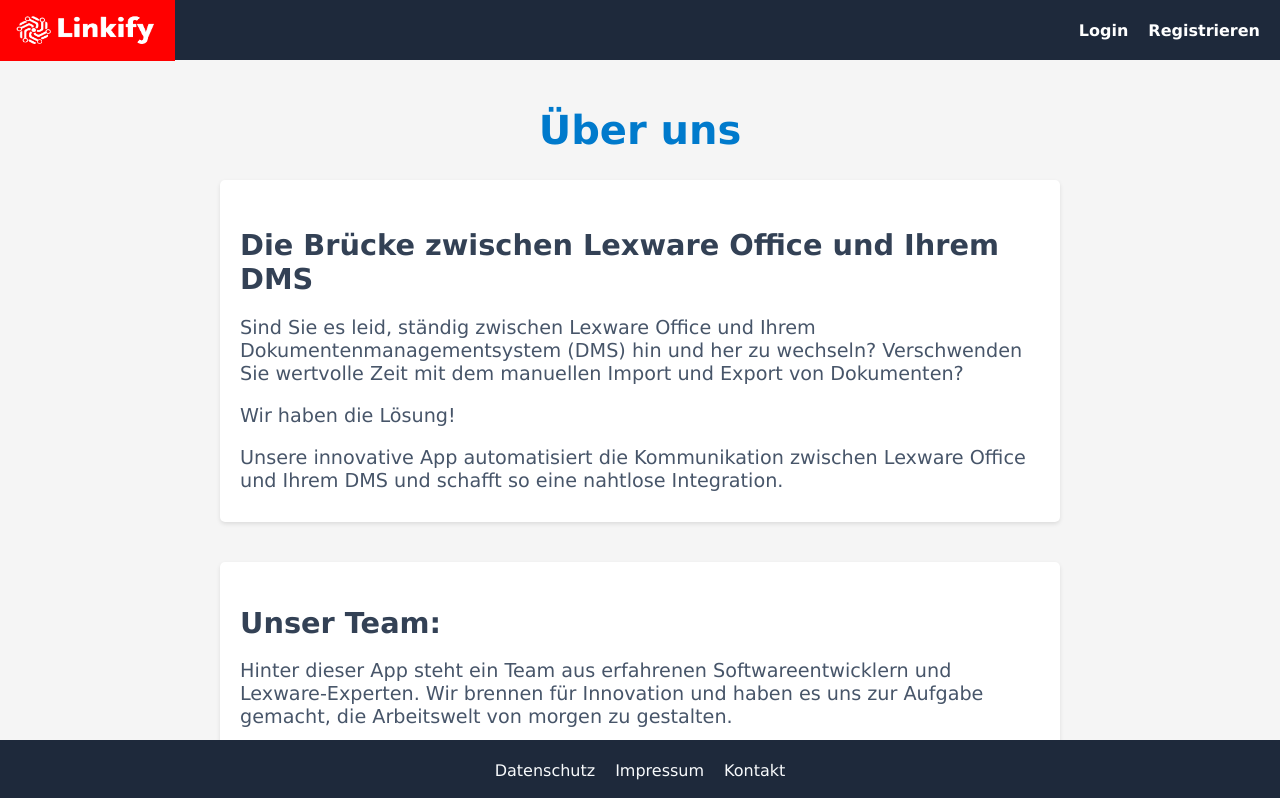
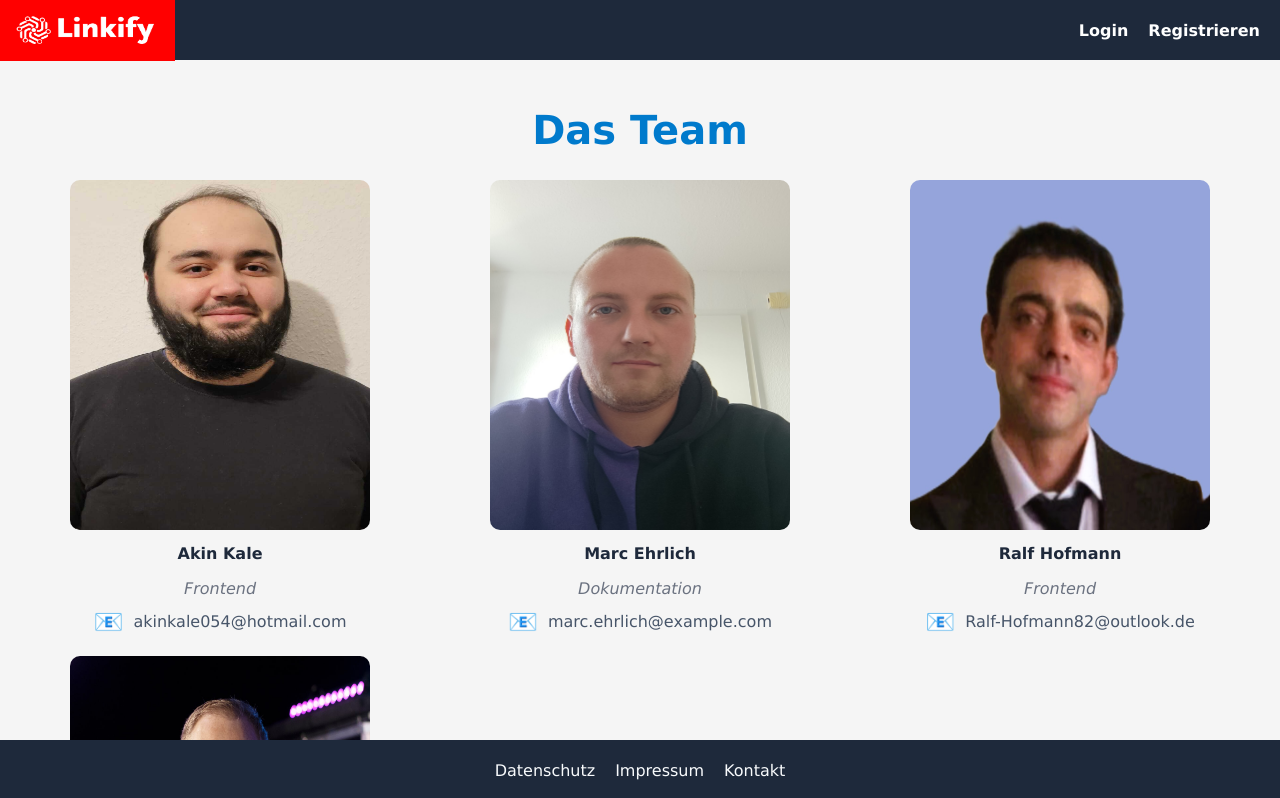
Before and after one commit to RalfHof/nextjs-boilerplate, a Next.js app: page /info in a window 1280 px wide. Shown: the top 798 px of the page. Built offline with nearby package versions, Linux system fonts and the light colour scheme.

Commit message:
New Features

```diff
--- a/src/components/uber-uns/page.tsx
+++ b/src/components/uber-uns/page.tsx
@@ -1,80 +1,65 @@
+"use client";
+
 import Image from "next/image";
-import React from "react";
+import React, { useState } from "react";
 
 const teamMembers = [
   {
     name: "Akin Kale",
-    image: "/img/bild1.jpg", // Pfad zum Bild von Akin Kale
+    image: "/img/bild1.jpg",
     email: "akinkale054@hotmail.com",
     role: "Frontend",
-    objectPosition: "center top",
   },
   {
     name: "Marc Ehrlich",
-    image: "/img/bild2.jpg", // Pfad zum Bild von Marc Ehrlich
+    image: "/img/bild2.jpg",
     email: "marc.ehrlich@example.com",
     role: "Dokumentation",
   },
   {
     name: "Ralf Hofmann",
-    image: "/img/bild3.jpg", // Pfad zum Bild von Ralf Hofmann
+    image: "/img/bild3.jpg",
     email: "Ralf-Hofmann82@outlook.de",
     role: "Frontend",
   },
   {
     name: "Victor Nicolayev",
-    image: "/img/bild4.jpg", // Pfad zum Bild von Victor Nicolayev
+    image: "/img/bild4.jpg",
     email: "victor.nicolayev@example.com",
     role: "Backend",
   },
 ];
 
 export default function AboutUs() {
+  const [hovered, setHovered] = useState<string | null>(null);
+
   return (
     <div style={styles.container}>
-      <h1 style={styles.title}>Über uns</h1>
-      <section style={styles.section}>
-        <p style={styles.subtitle}>
-          <strong>Die Brücke zwischen Lexware Office und Ihrem DMS</strong>
-        </p>
-        <p style={styles.text}>
-          Sind Sie es leid, ständig zwischen Lexware Office und Ihrem
-          Dokumentenmanagementsystem (DMS) hin und her zu wechseln? Verschwenden
-          Sie wertvolle Zeit mit dem manuellen Import und Export von Dokumenten?
-        </p>
-        <p style={styles.text}>Wir haben die Lösung!</p>
-        <p style={styles.text}>
-          Unsere innovative App automatisiert die Kommunikation zwischen Lexware
-          Office und Ihrem DMS und schafft so eine nahtlose Integration.
-        </p>
-      </section>
-
-      <section style={styles.section}>
-        <h2 style={styles.subtitle}>Unser Team:</h2>
-        <p style={styles.text}>
-          Hinter dieser App steht ein Team aus erfahrenen Softwareentwicklern
-          und Lexware-Experten. Wir brennen für Innovation und haben es uns zur
-          Aufgabe gemacht, die Arbeitswelt von morgen zu gestalten.
-        </p>
-      </section>
+      <h1 style={styles.title}>Das Team</h1>
 
       <div style={styles.teamGrid}>
         {teamMembers.map((member) => (
-          <div key={member.name} style={styles.teamMember}>
+          <div
+            key={member.name}
+            style={styles.teamMember}
+            onMouseEnter={() => setHovered(member.name)}
+            onMouseLeave={() => setHovered(null)}
+          >
             <Image
               src={member.image}
               alt={member.name}
-              width={150}
-              height={150}
+              width={300}
+              height={350}
               style={{
-                ...styles.teamImage,
-                objectPosition: member.objectPosition || "center",
+                borderRadius: "10px",
+                height: "350px",
+                transform: hovered === member.name ? "scale(1.07)" : "scale(1)",
+                transition: "transform 0.3s ease",
               }}
             />
             <p style={styles.teamName}>{member.name}</p>
             <p style={styles.teamRole}>{member.role}</p>
 
-            {/* E-Mail-Icon mit Name */}
             <div style={styles.emailContainer}>
               <a
                 href={`mailto:${member.email}`}
@@ -102,15 +87,6 @@ const styles: Record<string, React.CSSProperties> = {
     justifyContent: "center",
     flexDirection: "column",
   },
-  section: {
-    marginBottom: "40px",
-    borderRadius: "5px",
-    boxShadow: "0 2px 4px rgba(0, 0, 0, 0.1)",
-    padding: "20px",
-    backgroundColor: "#fff",
-    width: "90%",
-    maxWidth: "800px",
-  },
   title: {
     fontSize: "2.5rem",
     color: "#007acc",
@@ -118,30 +94,17 @@ const styles: Record<string, React.CSSProperties> = {
     width: "100%",
     maxWidth: "800px",
   },
-  subtitle: {
-    fontSize: "1.8rem",
-    color: "#334155",
-    marginBottom: "15px",
-  },
-  text: {
-    fontSize: "1.2rem",
-    color: "#475569",
-    marginBottom: "10px",
-  },
   teamGrid: {
     display: "grid",
-    gridTemplateColumns: "repeat(auto-fit, minmax(250px, 1fr))",
+    gridTemplateColumns: "repeat(auto-fit, minmax(300px, 1fr))",
     width: "100%",
-    marginBottom: "50px",
-    gap: "50px",
+    gap: "20px",
   },
   teamMember: {
     textAlign: "center",
     position: "relative",
-  },
-  teamImage: {
-    borderRadius: "50%",
-    objectFit: "cover",
+    padding: "0",
+    margin: "0",
   },
   teamName: {
     marginTop: "10px",
@@ -158,7 +121,6 @@ const styles: Record<string, React.CSSProperties> = {
     display: "flex",
     alignItems: "center",
     justifyContent: "center",
-    marginTop: "10px",
   },
   emailIcon: {
     fontSize: "1.5rem",
```
